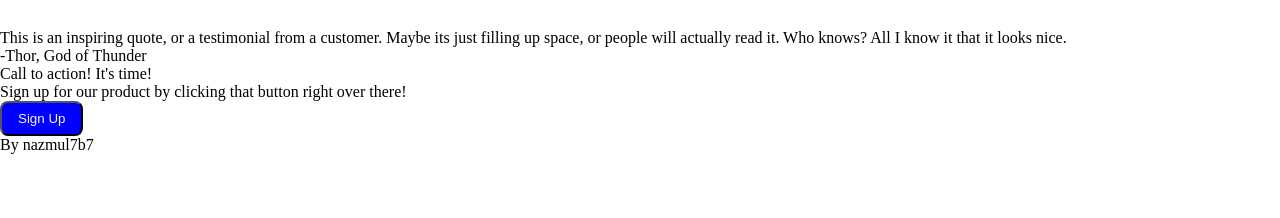
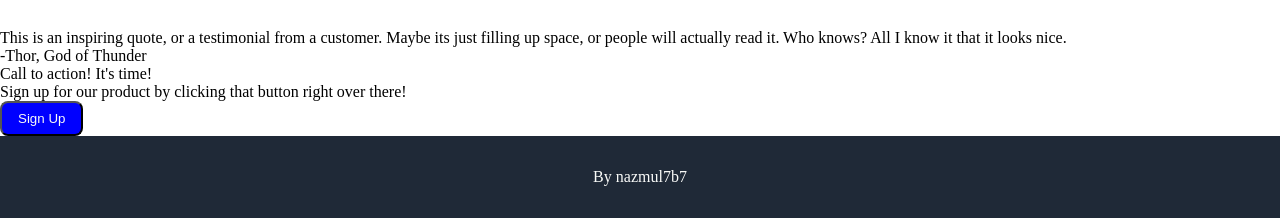
Before and after one commit to nazmul7b7/landing-page, a plain HTML site: page index.html in a window 1280 px wide. Shown: the part 731-949 px from the top of the page. Before the commit the page ends 885 px from the top, so only its background shows below. Drawn offline with Linux system fonts and the light colour scheme.

Commit message:
add style to footer and pushed footer to bottom of page

```diff
--- a/styles.css
+++ b/styles.css
@@ -2,6 +2,12 @@
     margin: 0;
     padding: 0;
     box-sizing: border-box;
+}
+
+body {
+    display: flex;
+    flex-direction: column;
+    height: 100vh;
 }
 
 .header {
@@ -71,3 +77,12 @@ button {
     background-color: blue;
     color: #f9faf8;
 }
+
+footer {
+    margin-top: auto;
+    background-color: #1f2937;
+    color: #f9faf8;
+    margin-top: auto;
+    text-align: center;
+    padding: 32px;
+}
```
